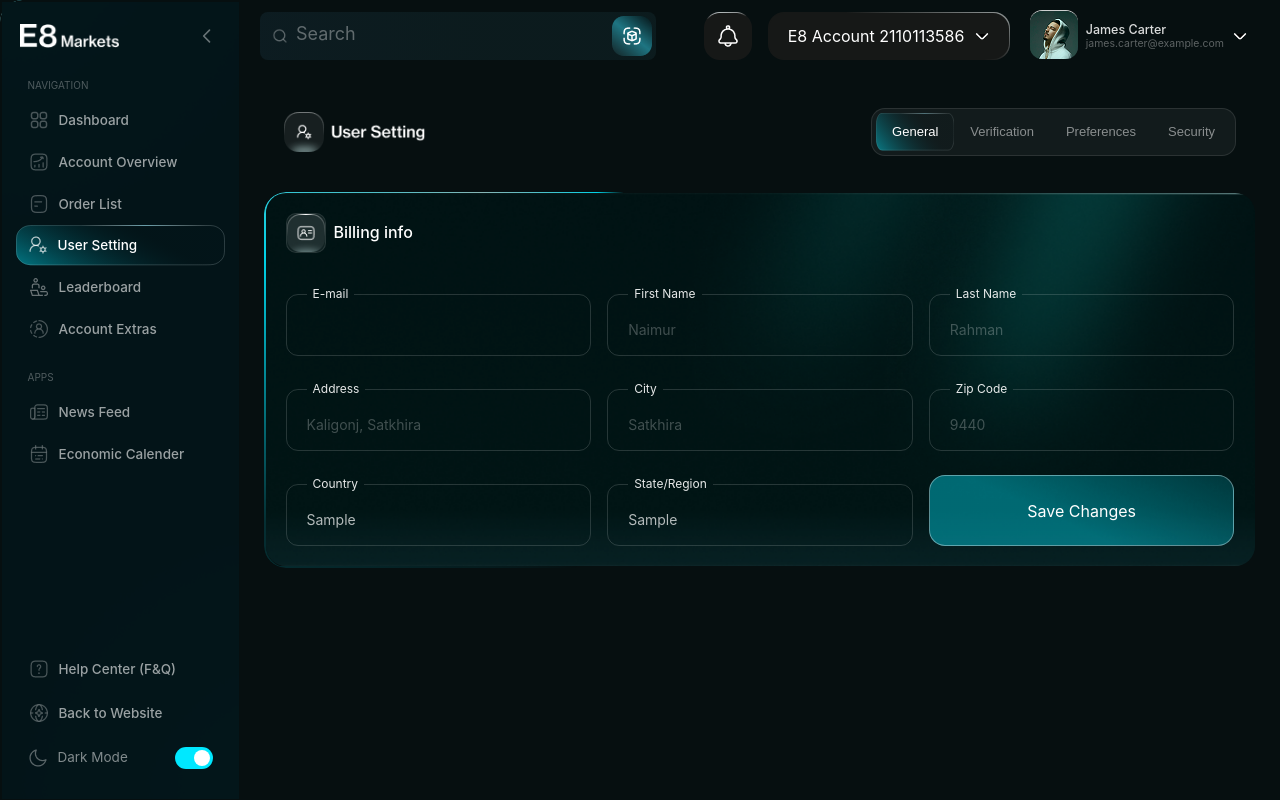
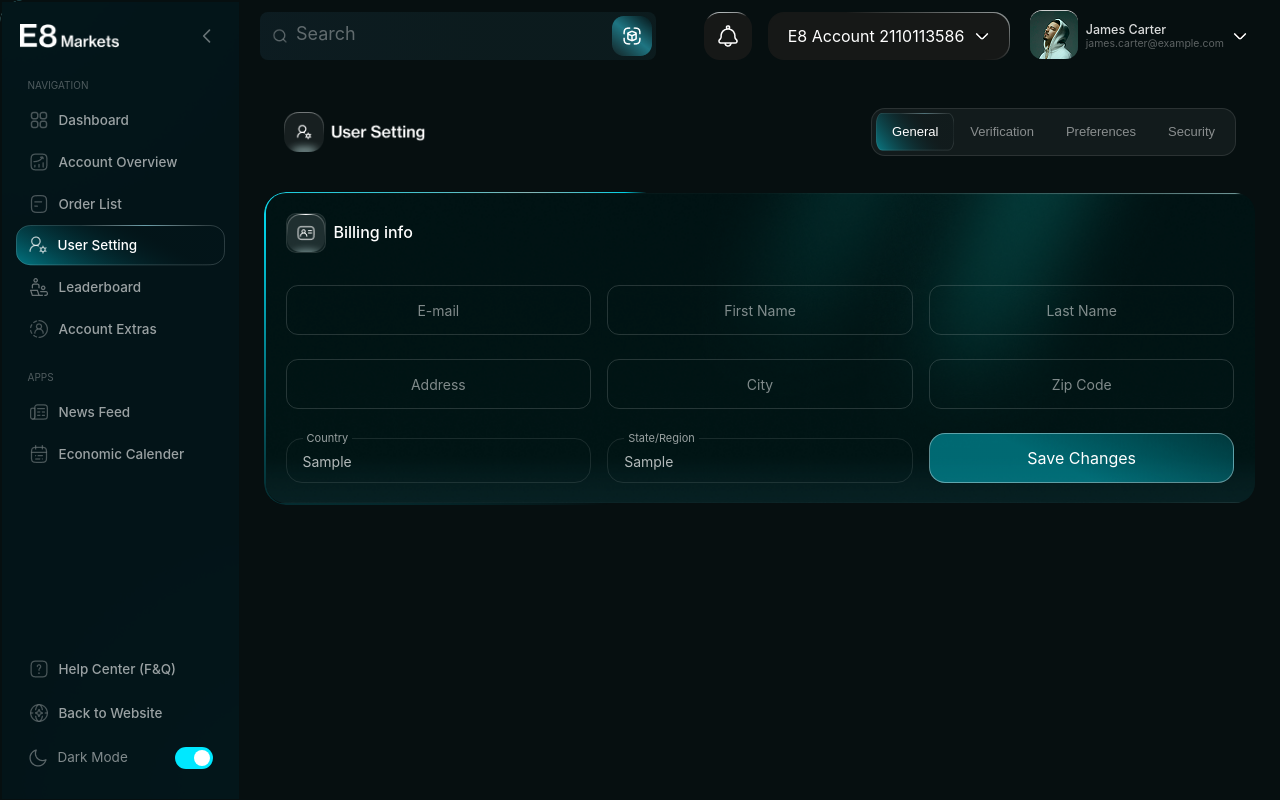
Before and after one commit to developerimamhn/eEightMarket, a React (Vite) app: page /settings in a window 1280 px wide. Both pictures are taken after typing "Sample", "Sample" into the empty fields and a click on the button "Save Changes". Built offline with nearby package versions, Linux system fonts and the light colour scheme.

Commit message:
User Setting update

```diff
--- a/src/component/Billing.jsx
+++ b/src/component/Billing.jsx
@@ -4,22 +4,37 @@ import { useState } from "react";
 import logo2 from "../assets/logo2.png";
 import bgImage from "../assets/Background_1.png";
 
-const InputField = ({ label, value, onChange, placeholder = "" }) => (
-  <fieldset className="w-full border border-white/15 rounded-xl px-5 py-3.5">
+const InputField = ({ label, value, onChange, placeholder = "" }) => {
+  const [focused, setFocused] = useState(false);
+  const hasValue = value.length > 0;
+  const lifted = focused || hasValue;
 
-    <legend className="text-[12px] text-white/90 px-1.5">
-      {label}
-    </legend>
-
-    <input
-      value={value}
-      onChange={(e) => onChange(e.target.value)}
-      placeholder={placeholder}
-      className="w-full  bg-transparent outline-none text-[14px] text-white/70 leading-[100%] placeholder:text-white/25"
-    />
-
-  </fieldset>
-);
+  return lifted ? (
+    <fieldset className="billing-fieldset border border-white/10 rounded-2xl w-full">
+      <legend>{label}</legend>
+      <input
+        autoFocus={focused}
+        value={value}
+        onChange={(e) => onChange(e.target.value)}
+        onFocus={() => setFocused(true)}
+        onBlur={() => setFocused(false)}
+        placeholder={placeholder}
+        className="billing-input placeholder:text-white/25"
+      />
+    </fieldset>
+  ) : (
+    <div className="billing-empty border border-white/15 rounded-xl w-full">
+      <input
+        value={value}
+        onChange={(e) => onChange(e.target.value)}
+        onFocus={() => setFocused(true)}
+        onBlur={() => setFocused(false)}
+        placeholder={label}
+        className="billing-input text-center placeholder:text-white/50 placeholder:text-center"
+      />
+    </div>
+  );
+};
 
 const BillingInfo = () => {
   const [form, setForm] = useState({
@@ -74,6 +89,43 @@ const BillingInfo = () => {
           animation: borderRotate 3s linear infinite;
           pointer-events: none;
         }
+
+        /* Fixed height for both states */
+        .billing-fieldset {
+          margin: 0;
+          padding: 6px 16px 8px 16px;
+          box-sizing: border-box;
+          min-height: 50px;
+          display: flex;
+          flex-direction: column;
+          justify-content: center;
+        }
+        .billing-fieldset legend {
+          padding: 0 4px;
+          font-size: 11px;
+          line-height: 1;
+          color: rgba(255,255,255,0.6);
+          margin-bottom: 3px;
+          float: none;
+          width: auto;
+        }
+        .billing-empty {
+          box-sizing: border-box;
+          min-height: 50px;
+          display: flex;
+          align-items: center;
+          padding: 0 16px;
+        }
+        .billing-input {
+          width: 100%;
+          background: transparent;
+          outline: none;
+          border: none;
+          padding: 0;
+          font-size: 14px;
+          color: rgba(255,255,255,0.7);
+          line-height: 1;
+        }
       `}</style>
 
       <div className="rotating-border-wrapper w-full">
@@ -86,18 +138,12 @@ const BillingInfo = () => {
             backgroundRepeat: "no-repeat",
           }}
         >
-
-          {/* Content */}
           <div className="relative z-10 p-[20px]">
 
             {/* Header */}
             <div className="flex items-center gap-2 mb-8">
               <div className="w-10 h-10 rounded-[10px] flex items-center justify-center shrink-0 bg-white/6 border border-white/10">
-                <img
-                  src={logo2}
-                  alt="logo"
-                  className="object-contain h-9 sm:h-11"
-                />
+                <img src={logo2} alt="logo" className="object-contain h-9 sm:h-11" />
               </div>
               <p className="text-[16px] font-medium text-white leading-[1.6]">
                 Billing info
@@ -106,22 +152,18 @@ const BillingInfo = () => {
 
             {/* Form */}
             <div className="flex flex-col gap-6">
-              {/* Row 1 */}
               <div className="grid md:grid-cols-3 gap-4">
-                <InputField label="E-mail" value={form.email} onChange={set("email")} placeholder="" />
+                <InputField label="E-mail" value={form.email} onChange={set("email")} placeholder="naimur@gmail.com" />
                 <InputField label="First Name" value={form.firstName} onChange={set("firstName")} placeholder="Naimur" />
                 <InputField label="Last Name" value={form.lastName} onChange={set("lastName")} placeholder="Rahman" />
               </div>
 
-              {/* Row 2 */}
               <div className="grid md:grid-cols-3 gap-4">
                 <InputField label="Address" value={form.address} onChange={set("address")} placeholder="Kaligonj, Satkhira" />
                 <InputField label="City" value={form.city} onChange={set("city")} placeholder="Satkhira" />
                 <InputField label="Zip Code" value={form.zipCode} onChange={set("zipCode")} placeholder="9440" />
               </div>
 
-              {/* Row 3 */}
-              {/* Row 3 */}
               <div className="grid md:grid-cols-3 gap-4">
                 <InputField label="Country" value={form.country} onChange={set("country")} placeholder="Bangladesh" />
                 <InputField label="State/Region" value={form.stateRegion} onChange={set("stateRegion")} placeholder="Dhaka Division" />
```
Also changed, not shown: src/component/NewsFeed.jsx (+0 -32 lines).
